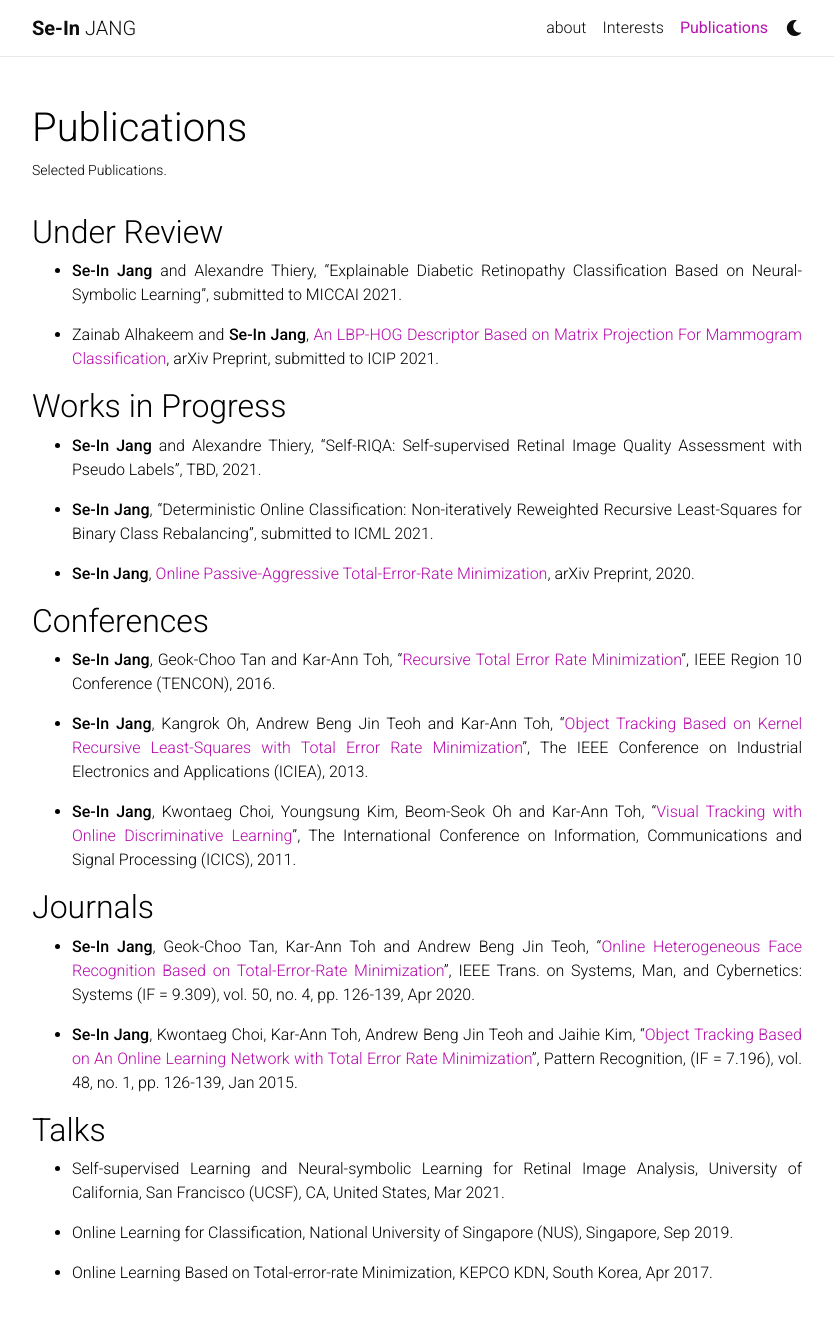
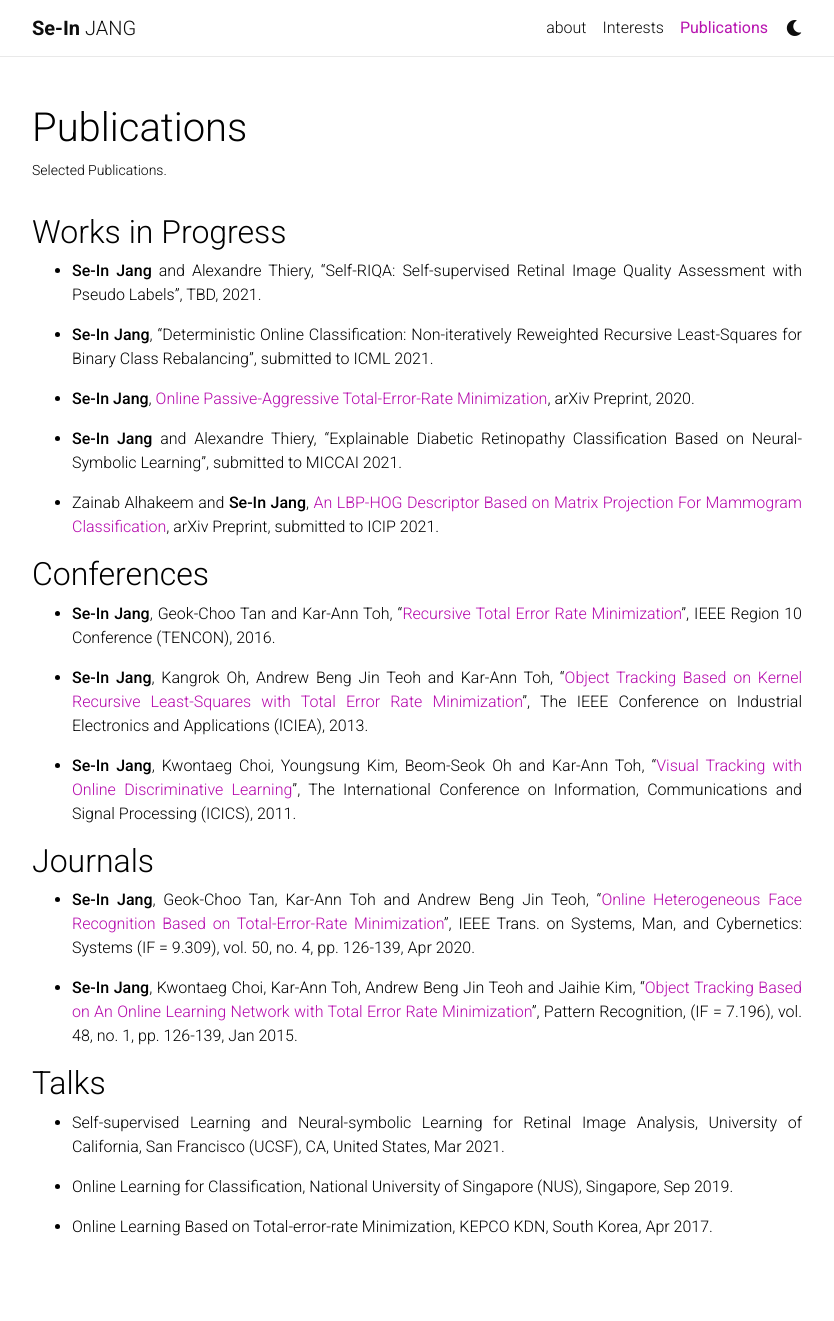
Before and after one commit to sijang/sijang.github.io, a Jekyll site: the page built from _pages/publications.md, in a window 1280 px wide and 1371 px high. Shown: the top 1321 px of the window, without its empty margins (223-1057 px from the left). Built offline with Jekyll 4.4.1, drawn with Linux system fonts in a browser that asks for light colours; nearby versions of some CDN libraries; a style sheet for code colours, icons or effects is not loaded; part of the change alters nothing that is shown.

Commit message:
Update publications.md

```diff
--- a/_pages/publications.md
+++ b/_pages/publications.md
@@ -6,13 +6,6 @@ description: Selected Publications.
 nav: true
 ---
 
-## Under Review
-
-- **Se-In Jang** and Alexandre Thiery, "Explainable Diabetic Retinopathy Classification Based on Neural-Symbolic Learning", submitted to MICCAI 2021.
-{: style="text-align: justify"}
-
-- Zainab Alhakeem and **Se-In Jang**, [An LBP-HOG Descriptor Based on Matrix Projection For Mammogram Classification](https://arxiv.org/abs/1904.00187){:target="_blank"}, arXiv Preprint, submitted to ICIP 2021.
-{: style="text-align: justify"}
 
 
 ## Works in Progress
@@ -24,6 +17,12 @@ nav: true
 {: style="text-align: justify"}
 
 - **Se-In Jang**, [Online Passive-Aggressive Total-Error-Rate Minimization](https://arxiv.org/abs/2002.01771){:target="_blank"}, arXiv Preprint, 2020.
+{: style="text-align: justify"}
+
+- **Se-In Jang** and Alexandre Thiery, "Explainable Diabetic Retinopathy Classification Based on Neural-Symbolic Learning", submitted to MICCAI 2021.
+{: style="text-align: justify"}
+
+- Zainab Alhakeem and **Se-In Jang**, [An LBP-HOG Descriptor Based on Matrix Projection For Mammogram Classification](https://arxiv.org/abs/1904.00187){:target="_blank"}, arXiv Preprint, submitted to ICIP 2021.
 {: style="text-align: justify"}
 
 
```
